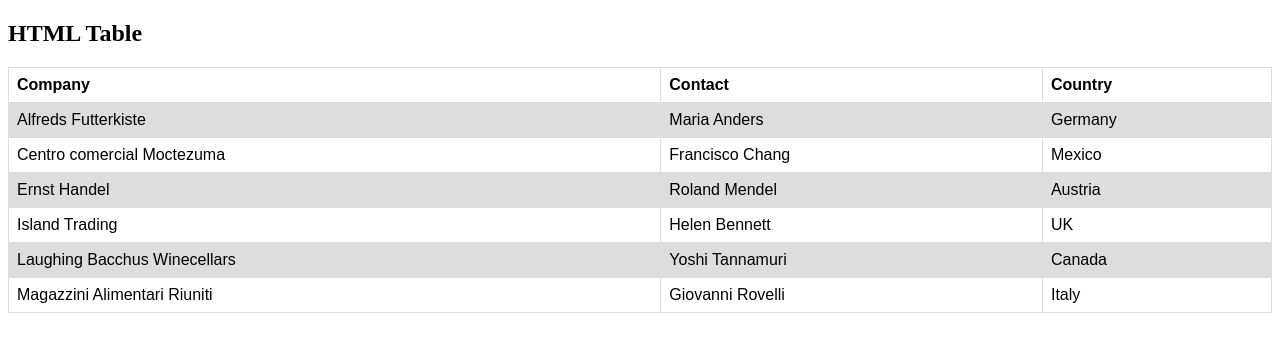
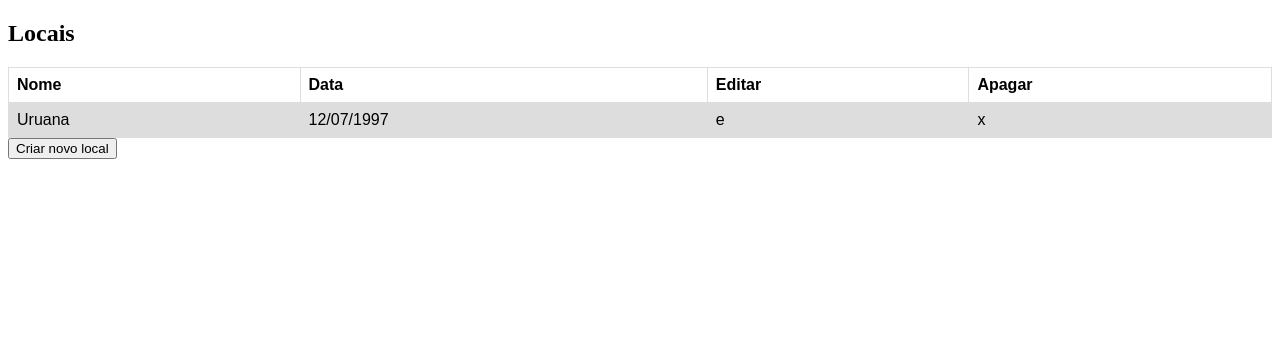
Before and after one commit to Edsoncrf/Projeto---Meus-locais, a PHP site: page / in a window 1280 px wide. Shown: the top 352 px of the page. Run offline with PHP 8.4, Linux system fonts and the light colour scheme.

Commit message:
começando tabela

```diff
--- a/Models/Locais_model.php
+++ b/Models/LocaisDAO.php
@@ -1,7 +1,7 @@
 <?php
 require_once '../Controllers/Conexao.php';
 
-class Locais_model{
+class LocaisDAO{
     function add($param){
         try {
             $conexao = Conexao::getInstance();
--- a/Views/modulos/header.php
+++ b/Views/modulos/header.php
@@ -1 +1,2 @@
-<link rel="stylesheet" href="../css/style.css">
+<link rel="stylesheet" href="Views/css/style.css">
+<link rel="stylesheet" href="Controllers/Conexao.php">
--- a/index.php
+++ b/index.php
@@ -6,45 +6,23 @@
     <?php include 'Views/modulos/header.php'?>
   </head>
   <body>
-    <h2>HTML Table</h2>
-
+    <h2>Locais</h2>
     <table>
       <tr>
-        <th>Company</th>
-        <th>Contact</th>
-        <th>Country</th>
+        <th>Nome</th>
+        <th>Data</th>
+        <th>Editar</th>
+        <th>Apagar</th>
       </tr>
-      <tr>
-        <td>Alfreds Futterkiste</td>
-        <td>Maria Anders</td>
-        <td>Germany</td>
+        <tr>
+        <td>Uruana</td>
+        <td>12/07/1997</td>
+        <td>e</td>
+        <td>x</td>
       </tr>
-      <tr>
-        <td>Centro comercial Moctezuma</td>
-        <td>Francisco Chang</td>
-        <td>Mexico</td>
-      </tr>
-      <tr>
-        <td>Ernst Handel</td>
-        <td>Roland Mendel</td>
-        <td>Austria</td>
-      </tr>
-      <tr>
-        <td>Island Trading</td>
-        <td>Helen Bennett</td>
-        <td>UK</td>
-      </tr>
-      <tr>
-        <td>Laughing Bacchus Winecellars</td>
-        <td>Yoshi Tannamuri</td>
-        <td>Canada</td>
-      </tr>
-      <tr>
-        <td>Magazzini Alimentari Riuniti</td>
-        <td>Giovanni Rovelli</td>
-        <td>Italy</td>
-      </tr>
+
     </table>
+    <input type="button" name="criar" value="Criar novo local">
 
   </body>
 </html>
```
Also changed, not shown: Models/Locais.php (added, +29 -0 lines).
